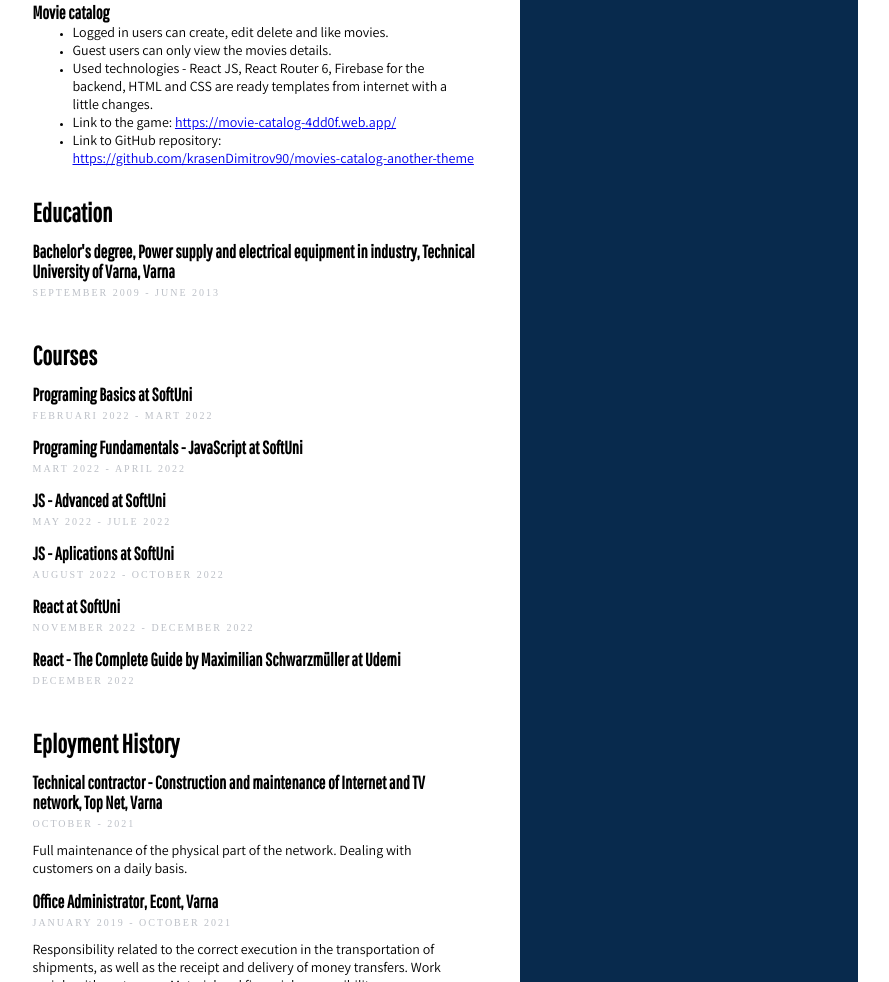
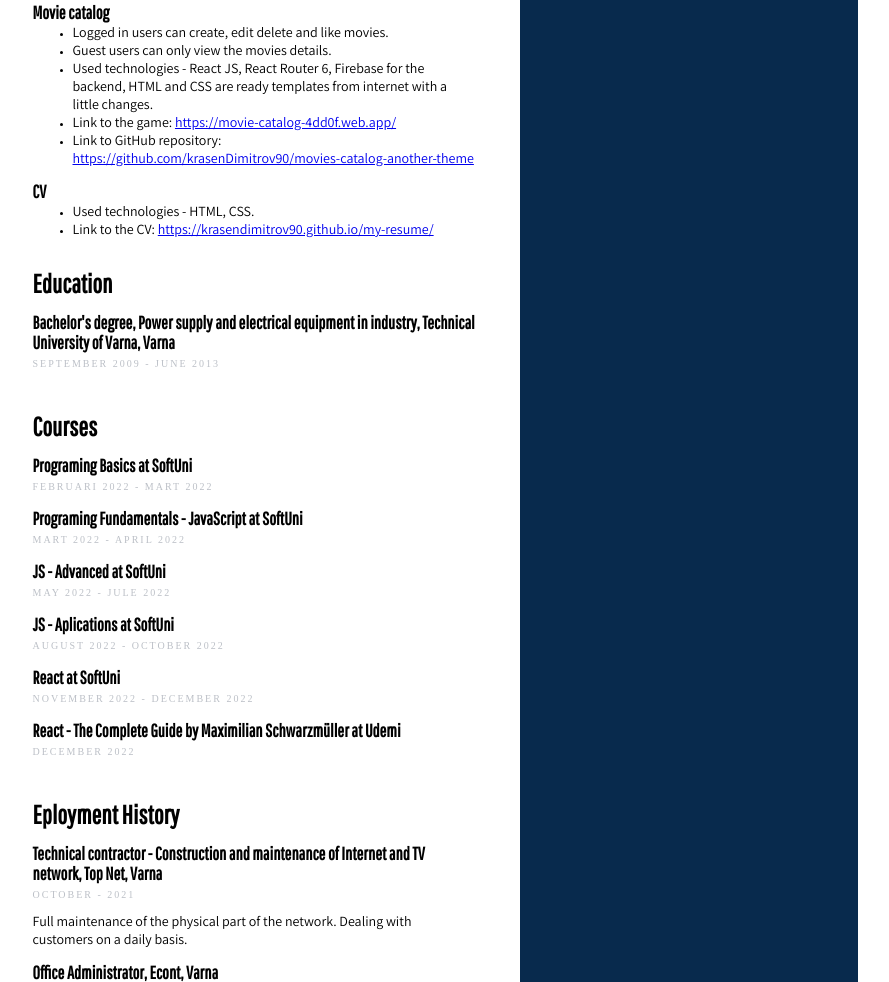
Before and after one commit to krasenDimitrov90/my-resume, a plain HTML site: page index.html in a window 1280 px wide. Shown: the part 905-1887 px from the top of the page, without its empty margins (215-1104 px from the left). Drawn offline with Linux system fonts and the light colour scheme; a web font is replaced by a local one.

Commit message:
add new line

```diff
--- a/index.html
+++ b/index.html
@@ -97,6 +97,17 @@
                         </li>
                         <li>Link to GitHub repository: <a
                                 href="https://github.com/krasenDimitrov90/movies-catalog-another-theme">https://github.com/krasenDimitrov90/movies-catalog-another-theme</a>
+                        </li>
+
+                    </ul>
+                </article>
+
+                <article class="cv-projects-details">
+                    <h4 class="secondary-titles">CV</h4>
+                    <ul style="padding-left: 40px;">
+                        <li>Used technologies - HTML, CSS.</li>
+                        <li>Link to the CV: <a
+                                href="https://krasendimitrov90.github.io/my-resume/">https://krasendimitrov90.github.io/my-resume/</a>
                         </li>
 
                     </ul>
```
